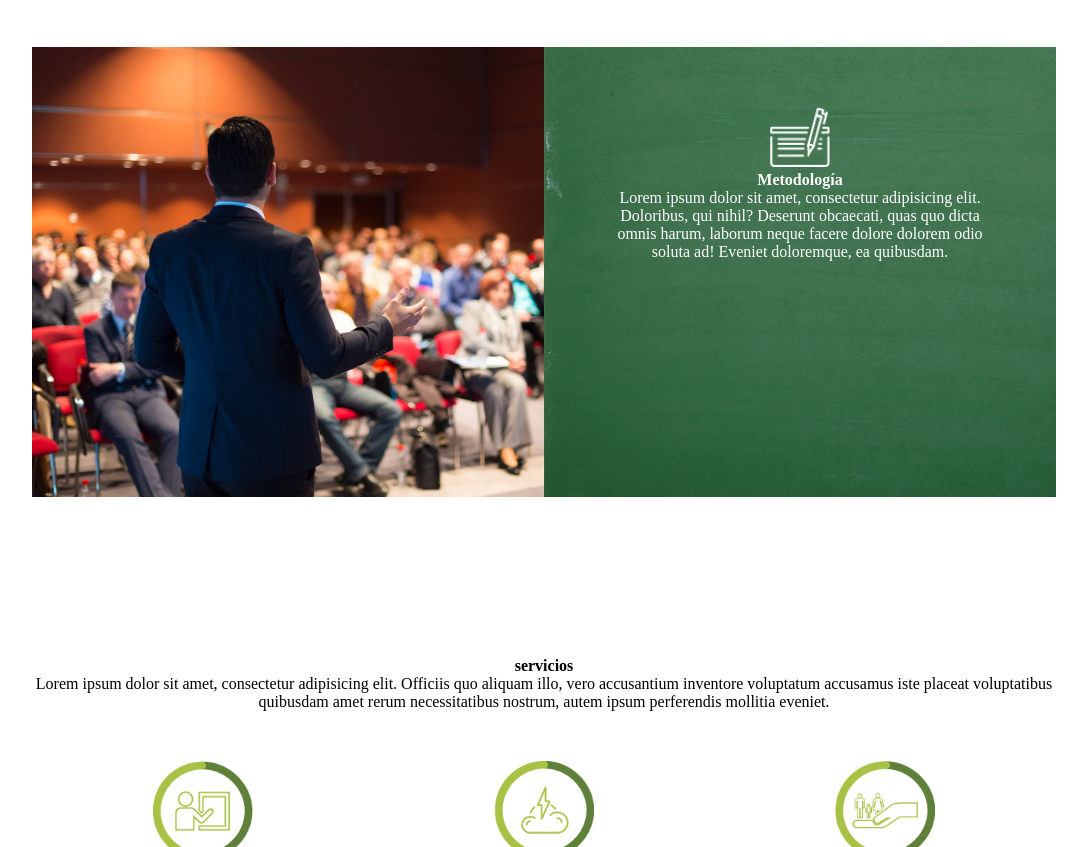
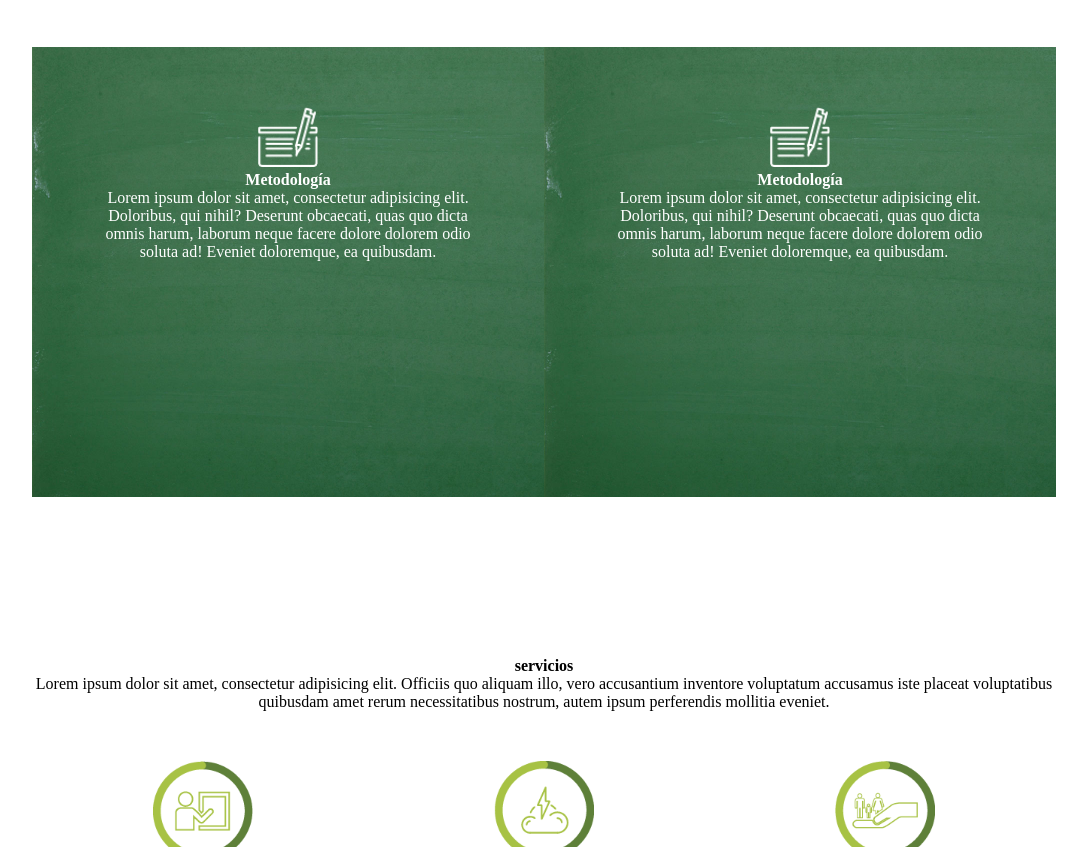
Before and after one commit to nora-yauricaza/ecomunidad-opcional, a plain HTML site: page grid-externo/index.html in a window 1280 px wide. Shown: the part 909-1756 px from the top of the page, without its empty margins (96-1183 px from the left). Drawn offline with Linux system fonts and the light colour scheme.

Commit message:
posicion de imagen

```diff
--- a/grid-externo/index.html
+++ b/grid-externo/index.html
@@ -57,7 +57,14 @@
 		<section>
 			<div class="container">
 				<div class="row">
-					<div class="col-6 img-metodojpg">
+					<div class="col-6">
+						<div class="metodologia center text-white">
+							<div class="concepto-metodo">
+								<img class="icono-metodo" src="img/iconos/metodologia-icon.png">
+								<h2>Metodología</h2>
+								<p>Lorem ipsum dolor sit amet, consectetur adipisicing elit. Doloribus, qui nihil? Deserunt obcaecati, quas quo dicta omnis harum, laborum neque facere dolore dolorem odio soluta ad! Eveniet doloremque, ea quibusdam.</p>
+							</div>
+						</div>
 					</div>
 					<div class="col-6">
 						<div class="metodologia center text-white">
```
